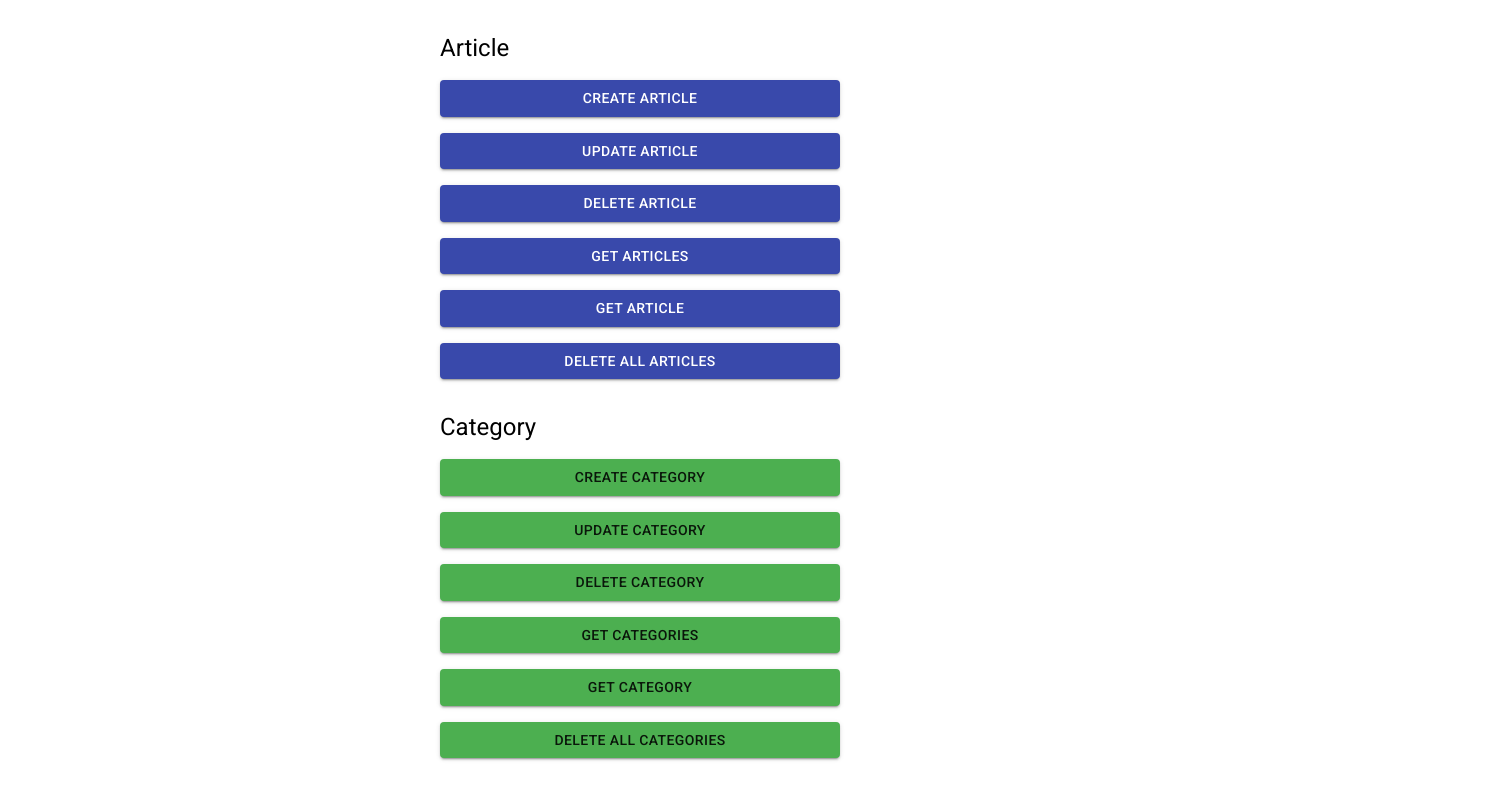
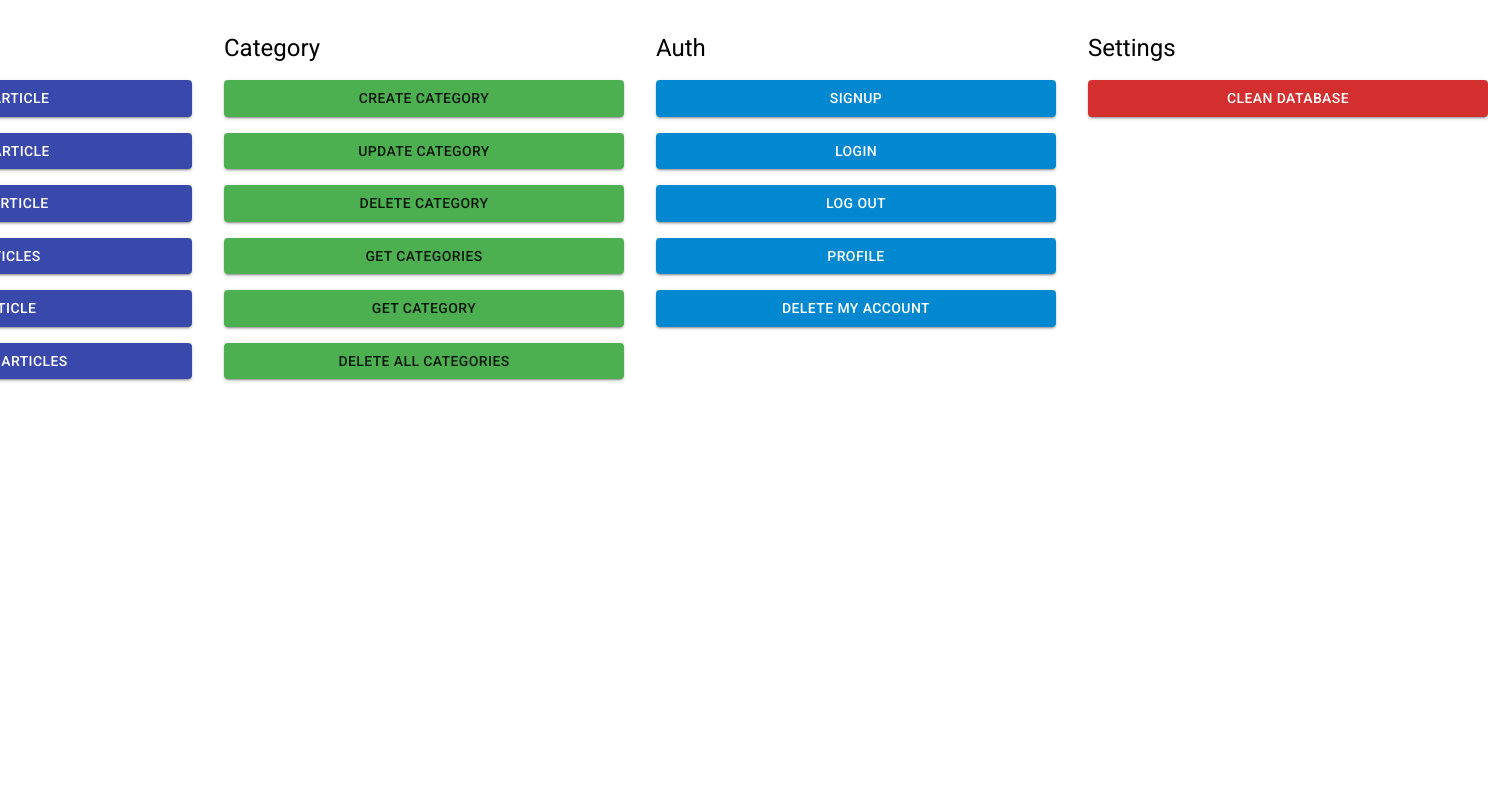
Before and after one commit to tiavina-mika/blogko-client, a React (Create React App) app: page / in a window 1280 px wide. Shown: the top 794 px of the page, 1488 px wide, since content can reach past the window. Built offline with nearby package versions, Linux system fonts and the light colour scheme; no server answers; what parse would draw is missing.

Commit message:
change buttons direction

```diff
--- a/src/containers/Home.tsx
+++ b/src/containers/Home.tsx
@@ -1,10 +1,10 @@
-import { Stack, Box, styled } from '@mui/material';
+import { Stack, styled, Container } from '@mui/material';
 import Articles from './Articles';
 import Categories from './Categories';
 import Auth from './Auth';
 import Settings from './Settings';
 
-const StyledContainer = styled(Box)({
+const StyledContainer = styled(Container)({
   padding: 12,
   paddingTop: 32,
   display: 'flex',
@@ -14,7 +14,7 @@ const StyledContainer = styled(Box)({
 const Home = () => {
   return (
     <StyledContainer>
-      <Stack spacing={4}>
+      <Stack spacing={4} direction="row">
         <Articles />
         <Categories />
         <Auth />
```
